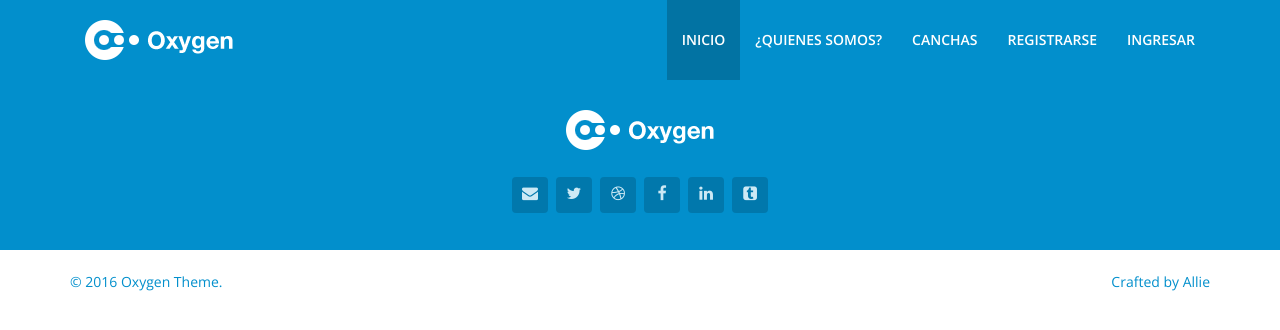
After one commit to Linkunder/dsi, a PHP site: page /Vista/plantilla.html in a window 1280 px wide. The commit adds this page. Shown: the top 330 px of the page. Run offline with PHP 8.4, Linux system fonts and the light colour scheme; some libraries are stand-ins or nearby versions.

Commit message:
Arreglando cagazo xD

```diff
--- /dev/null
+++ b/Vista/plantilla.html
@@ -0,0 +1,114 @@
+<!DOCTYPE html>
+<html lang="en">
+<head>
+  <meta charset="utf-8">
+  <meta name="viewport" content="width=device-width, initial-scale=1.0">
+  <meta name="description" content="">
+  <meta name="author" content="">
+  <title>MatchDay | A jugar!</title>
+  <link href="css/bootstrap.min.css" rel="stylesheet">
+  <link href="css/animate.min.css" rel="stylesheet">
+  <link href="css/font-awesome.min.css" rel="stylesheet">
+  <link href="css/lightbox.css" rel="stylesheet">
+  <link href="css/main.css" rel="stylesheet">
+  <link id="css-preset" href="css/presets/preset1.css" rel="stylesheet">
+  <link href="css/responsive.css" rel="stylesheet">
+
+  <!--[if lt IE 9]>
+    <script src="js/html5shiv.js"></script>
+    <script src="js/respond.min.js"></script>
+  <![endif]-->
+
+  <link href='http://fonts.googleapis.com/css?family=Open+Sans:300,400,600,700' rel='stylesheet' type='text/css'>
+  <link rel="shortcut icon" href="images/soccer.ico">
+</head><!--/head-->
+
+<body>
+
+
+
+  <header id="home">
+
+    <div class="main-nav">
+      <div class="container">
+        <div class="navbar-header">
+          <button type="button" class="navbar-toggle" data-toggle="collapse" data-target=".navbar-collapse">
+            <span class="sr-only">Toggle navigation</span>
+            <span class="icon-bar"></span>
+            <span class="icon-bar"></span>
+            <span class="icon-bar"></span>
+          </button>
+          <a class="navbar-brand" href="index.html">
+            <h1><img class="img-responsive" src="images/logo.png" alt="logo"></h1>
+          </a>
+        </div>
+        <div class="collapse navbar-collapse">
+          <ul class="nav navbar-nav navbar-right">
+            <li class="scroll active"><a href="#home">Inicio</a></li>
+            <li class="scroll"><a href="#services">¿Quienes somos?</a></li>
+            <li class="scroll"><a href="#about-us">Canchas</a></li>
+            <li class="scroll"><a href="#contact">Registrarse</a></li>
+            <li class="scroll"><a href="#blog">Ingresar</a></li>
+          </ul>
+        </div>
+      </div>
+    </div><!--/#main-nav-->
+  </header><!--/#home-->
+
+
+
+
+
+
+
+
+
+
+
+
+
+  <footer id="footer">
+    <div class="footer-top wow fadeInUp" data-wow-duration="1000ms" data-wow-delay="300ms">
+      <div class="container text-center">
+        <div class="footer-logo">
+          <a href="index.html"><img class="img-responsive" src="images/logo.png" alt=""></a>
+        </div>
+        <div class="social-icons">
+          <ul>
+            <li><a class="envelope" href="#"><i class="fa fa-envelope"></i></a></li>
+            <li><a class="twitter" href="#"><i class="fa fa-twitter"></i></a></li>
+            <li><a class="dribbble" href="#"><i class="fa fa-dribbble"></i></a></li>
+            <li><a class="facebook" href="#"><i class="fa fa-facebook"></i></a></li>
+            <li><a class="linkedin" href="#"><i class="fa fa-linkedin"></i></a></li>
+            <li><a class="tumblr" href="#"><i class="fa fa-tumblr-square"></i></a></li>
+          </ul>
+        </div>
+      </div>
+    </div>
+    <div class="footer-bottom">
+      <div class="container">
+        <div class="row">
+          <div class="col-sm-6">
+            <p>&copy; 2016 Oxygen Theme.</p>
+          </div>
+          <div class="col-sm-6">
+            <p class="pull-right">Crafted by <a href="http://designscrazed.org/">Allie</a></p>
+          </div>
+        </div>
+      </div>
+    </div>
+  </footer>
+
+  <script type="text/javascript" src="js/jquery.js"></script>
+  <script type="text/javascript" src="js/bootstrap.min.js"></script>
+  <script type="text/javascript" src="http://maps.google.com/maps/api/js?sensor=true"></script>
+  <script type="text/javascript" src="js/jquery.inview.min.js"></script>
+  <script type="text/javascript" src="js/wow.min.js"></script>
+  <script type="text/javascript" src="js/mousescroll.js"></script>
+  <script type="text/javascript" src="js/smoothscroll.js"></script>
+  <script type="text/javascript" src="js/jquery.countTo.js"></script>
+  <script type="text/javascript" src="js/lightbox.min.js"></script>
+  <script type="text/javascript" src="js/main.js"></script>
+
+</body>
+</html>
```
Also changed, not shown: Vista/css/main.css (+8 -0 lines), Vista/index.html (+23 -22 lines), Vista/notas.txt (added, +9 -0 lines), Vista/hola.txt (deleted), Vista/images/blog/2.jpg, Vista/images/blog/3.jpg, Vista/images/features-bg.jpg, Vista/images/pic1.jpg (deleted), Vista/images/portfolio/portfolio-details.jpg, Vista/images/slider/1.jpg (added), Vista/images/slider/2.jpg (added), Vista/images/slider/2.png (deleted), Vista/images/soccer.ico (deleted), 3 other files.
